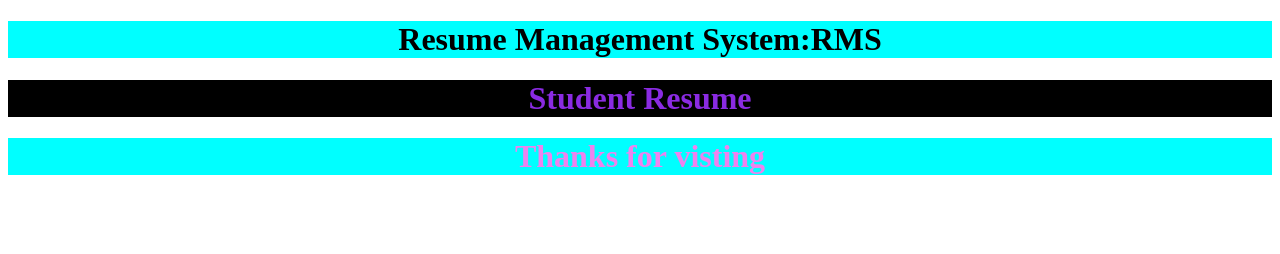
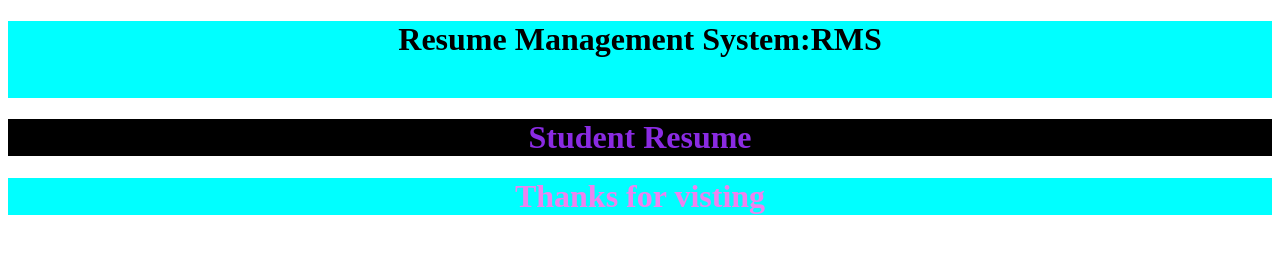
Before and after one commit to ngpushpa/rms, a plain HTML site: page index.html in a window 1280 px wide. Drawn offline with Linux system fonts and the light colour scheme.

Commit message:
index.html page added

```diff
--- a/index.html
+++ b/index.html
@@ -26,7 +26,7 @@
 </head>
 <body>
     <div class="header">
-        <h1>Resume Management System:RMS</h1>
+        <h1>Resume Management System:RMS</h1><br>
     </div>
     <div class="main">
         <h1>Student Resume</h1>
```
